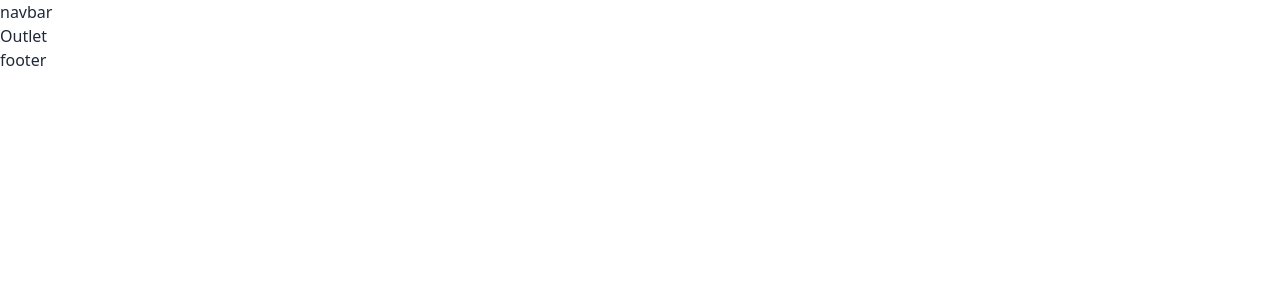
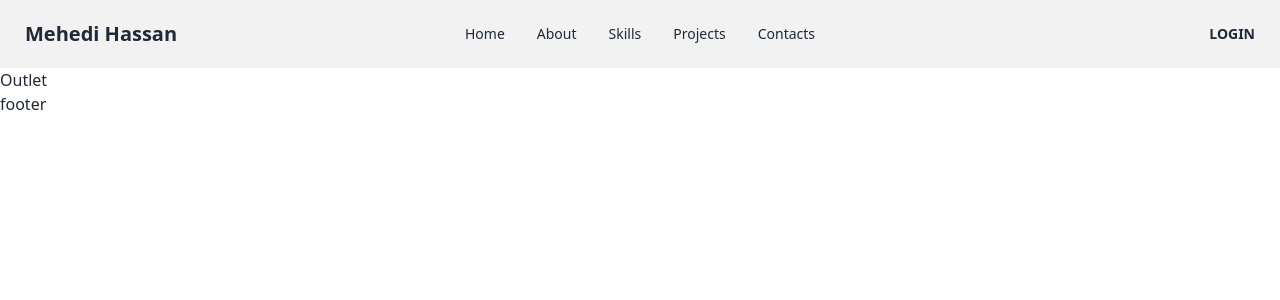
Before and after one commit to abcmehedi5/protfolio-client, a React (Vite) app: page / in a window 1280 px wide. Shown: the top 300 px of the page. Built offline with nearby package versions, Linux system fonts and the light colour scheme.

Commit message:
navbar intigration

```diff
--- a/src/Routes/Navbar.jsx
+++ b/src/Routes/Navbar.jsx
@@ -1,11 +1,73 @@
-import React from 'react';
-
+import React from "react";
+import { Link } from "react-router-dom";
 const Navbar = () => {
-    return (
-        <div>
-            <h1>navbar</h1>
+  return (
+    <div className="navbar bg-base-200">
+      <div className="navbar-start">
+        <div className="dropdown">
+          <label tabIndex={0} className="btn btn-ghost lg:hidden">
+            <svg
+              xmlns="http://www.w3.org/2000/svg"
+              className="h-5 w-5"
+              fill="none"
+              viewBox="0 0 24 24"
+              stroke="currentColor"
+            >
+              <path
+                strokeLinecap="round"
+                strokeLinejoin="round"
+                strokeWidth="2"
+                d="M4 6h16M4 12h8m-8 6h16"
+              />
+            </svg>
+          </label>
+          <ul
+            tabIndex={0}
+            className="menu menu-sm dropdown-content mt-3 z-[1] p-2 shadow bg-base-100 rounded-box w-52"
+          >
+            <li>
+              <Link to="/">Home</Link>
+            </li>
+            <li>
+              <Link to="/about">About</Link>
+            </li>
+            <li>
+              <Link to="/skills">Skills</Link>
+            </li>
+            <li>
+              <Link to="/projects">Projects</Link>
+            </li>
+            <li>
+              <Link to="/contacts">Contacts</Link>
+            </li>
+          </ul>
         </div>
-    );
+        <a className="btn btn-ghost normal-case text-xl">Mehedi Hassan</a>
+      </div>
+      <div className="navbar-center hidden lg:flex">
+        <ul className="menu menu-horizontal px-1">
+          <li>
+            <Link to="/">Home</Link>
+          </li>
+          <li>
+            <Link to="/about">About</Link>
+          </li>
+          <li>
+            <Link to="/skills">Skills</Link>
+          </li>
+          <li>
+            <Link to="/projects">Projects</Link>
+          </li>
+          <li>
+            <Link to="/contacts">Contacts</Link>
+          </li>
+        </ul>
+      </div>
+      <div className="navbar-end">
+        <a className="btn">Login</a>
+      </div>
+    </div>
+  );
 };
 
 export default Navbar;
```
Also changed, not shown: src/Layout/Main.jsx (+4 -4 lines).
